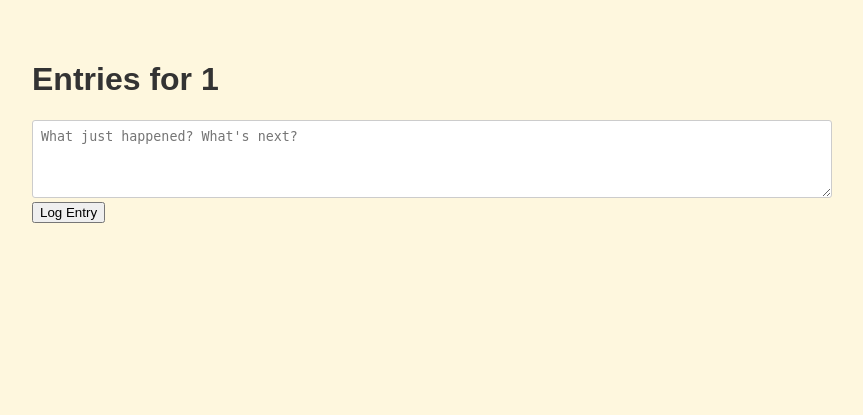
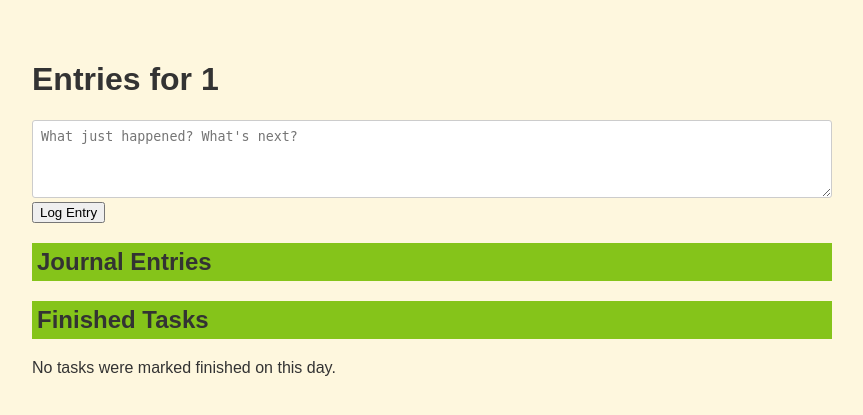
Before and after one commit to krgirard33/ProjectEcho, a Flask app: page /day/1 in a window 1280 px wide. Shown: the part 39-454 px from the top of the page, without its empty margins (208-1071 px from the left). Run offline with Flask 2, Linux system fonts and the light colour scheme; data that the repository does not hold is empty.

Commit message:
Added finished todos added to the day view that they were finished, so I have a clue of when I added that feature.

```diff
--- a/calendar_app.py
+++ b/calendar_app.py
@@ -22,9 +22,6 @@ import calendar
 from collections import defaultdict
 import sqlite3
 
-# ... (get_db_connection remains the same)
-
-# 💥 CHANGE: Add optional year and month parameters to the route 💥
 @calendar_bp.route('/calendar', defaults={'year': None, 'month': None})
 @calendar_bp.route('/calendar/<int:year>/<int:month>')
 def calendar_view(year, month):
@@ -96,10 +93,19 @@ def view_day(date):
         conn.execute('INSERT INTO entries (timestamp, content) VALUES (?, ?)',
                      (timestamp, content))
         conn.commit()
+
         conn.close()
         return redirect(url_for('calendar_bp.view_day', date=date))
 
+    # Fetch Journal Entries
     entries = conn.execute('SELECT * FROM entries WHERE SUBSTR(timestamp, 1, 10) = ? ORDER BY timestamp ASC', (date,)).fetchall()
+
+    # Fetch Finished To-Do Items
+    finished_todos = conn.execute(
+        'SELECT * FROM todos WHERE finished_date = ? AND status = "finished" ORDER BY item ASC',
+        (date,)
+    ).fetchall()
+
     conn.close()
 
     entries_with_time = []
@@ -120,7 +126,7 @@ def view_day(date):
 
     entries_with_time.reverse()
 
-    return render_template('day_view.html', entries=reversed(entries_with_time), date=date)
+    return render_template('day_view.html', entries=reversed(entries_with_time), finished_todos=finished_todos, date=date)
 
 @calendar_bp.route('/edit/<int:entry_id>', methods=('GET', 'POST'))
 def edit(entry_id):
--- a/static/style.css
+++ b/static/style.css
@@ -156,12 +156,19 @@ textarea {
     display: none;
 }
 
+.entries-list-container h2 {
+    background-color: #85C41A;
+    display: block;
+    padding: 5px;
+}
+
 .entry a {
     text-decoration: none;
     color: #333;
     display: block;
     padding: 5px;
-    border: 1px solid transparent;
+    border: 1px solid #B5C99A;
+    border-radius: 5px;
 }
 
     .entry a:hover {
@@ -183,6 +190,34 @@ textarea {
 }
 
 .entry-project {
+    font-weight: bold;
+    color: #718355;
+    margin-right: 5px;
+}
+
+/* Finished Tasks Section */
+.finished-tasks-section h2 {
+    background-color: #85C41A;
+    display: block;
+    padding: 5px;
+}
+
+.finished-todo-item a {
+    text-decoration: none;
+    color: #333;
+    display: block;
+    padding: 5px;
+    border: 1px solid #B5C99A;
+    border-radius: 5px;
+}
+
+    .finished-todo-item a:hover {
+        background-color: #E9F5DB;
+        border: 1px solid #B5C99A;
+        border-radius: 5px;
+    }
+
+.finished-task-project {
     font-weight: bold;
     color: #718355;
     margin-right: 5px;
--- a/templates/day_view.html
+++ b/templates/day_view.html
@@ -13,6 +13,7 @@
 </div>
 
 <div class="entries-list-container">
+    <h2>Journal Entries</h2>
     {% for entry in entries %}
     <div class="entry">
         <a href="{{ url_for('calendar_bp.edit', entry_id=entry.id) }}">
@@ -30,4 +31,23 @@
     </div>
     {% endfor %}
 </div>
+<div class="finished-tasks-section">
+    <h2>Finished Tasks</h2>
+    {% if finished_todos %}
+    <ul class="finished-tasks-list" style="list-style-type: none; padding: 0;">
+        {% for todo in finished_todos %}
+        <li class="finished-todo-item">
+            <a href="{{ url_for('todo_bp.edit_todo', item_id=todo.id) }}">
+                {% if todo.project %}
+                <span class="finished-task-project">({{ todo.project }}): </span>
+                {% endif %}
+                <span class="finished-task-text">{{ todo.item }}</span>
+            </a>
+        </li>
+        {% endfor %}
+    </ul>
+    {% else %}
+    <p class="no-tasks-message">No tasks were marked finished on this day.</p>
+    {% endif %}
+</div>
 {% endblock %}
```
